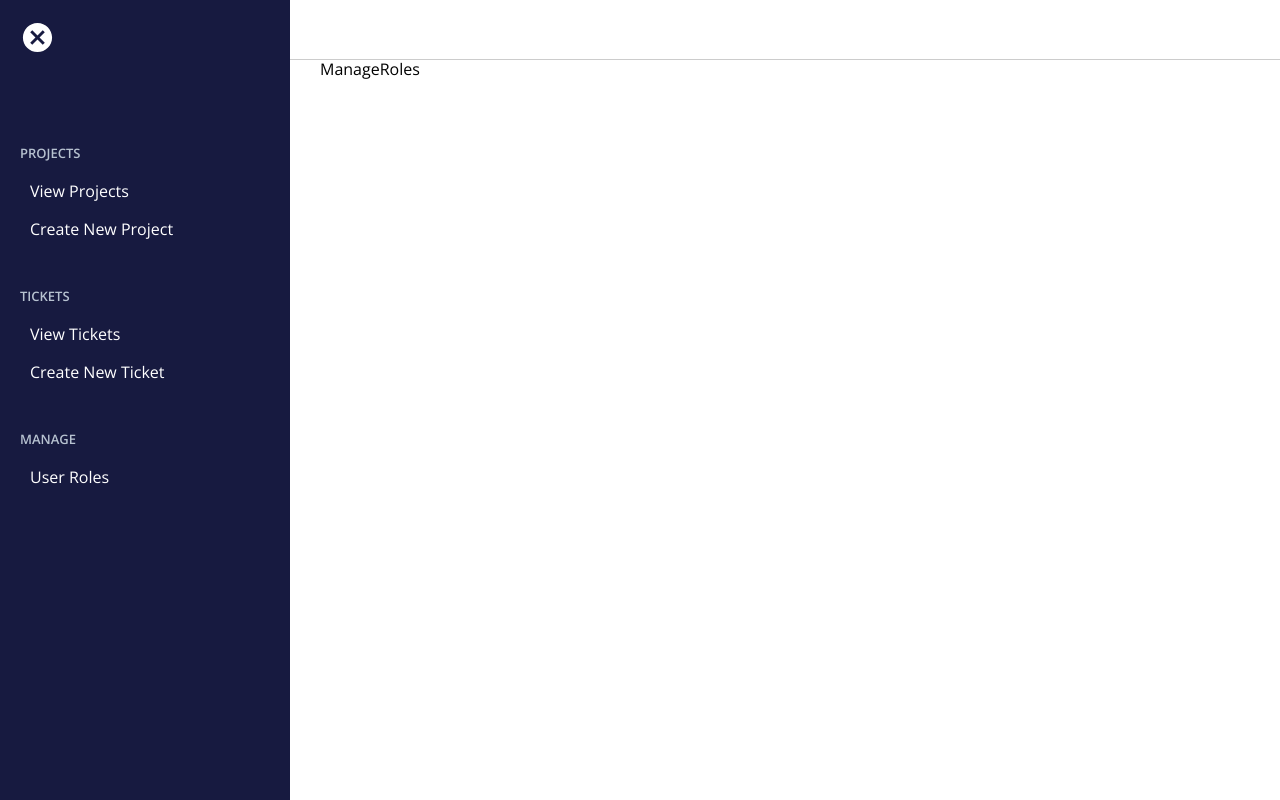
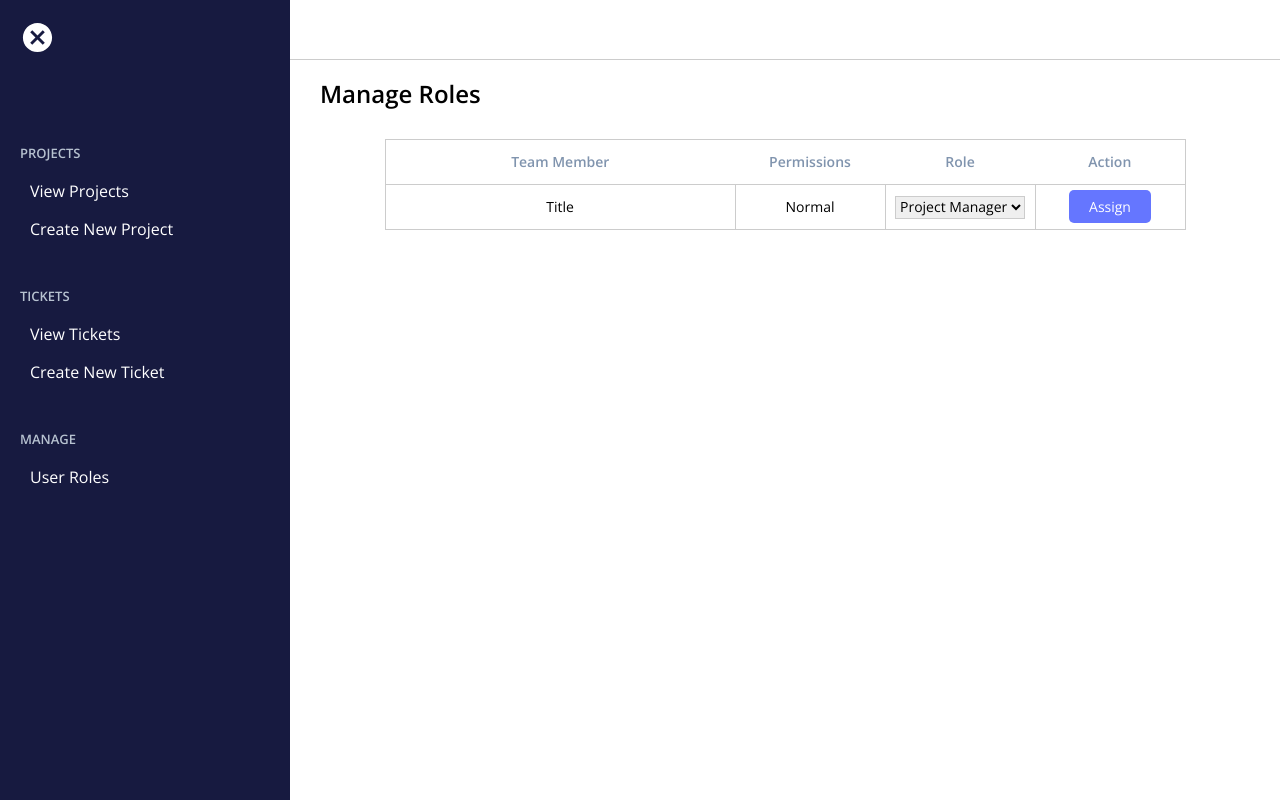
Before and after one commit to stevenGarciaDev/BugTrackerUI, a React (Create React App) app: page /manageRoles in a window 1280 px wide. Built offline with nearby package versions, Linux system fonts and the light colour scheme.

Commit message:
Update manage roles component

```diff
--- a/src/pages/manage-roles/manage-roles.js
+++ b/src/pages/manage-roles/manage-roles.js
@@ -1,8 +1,10 @@
 import React from 'react';
+import ManageRolesTable from '../../components/manage-roles-table';
 
 const ManageRoles = () => (
   <div>
-    ManageRoles
+    <h2>Manage Roles</h2>
+    <ManageRolesTable />
   </div>
 );
 
```
